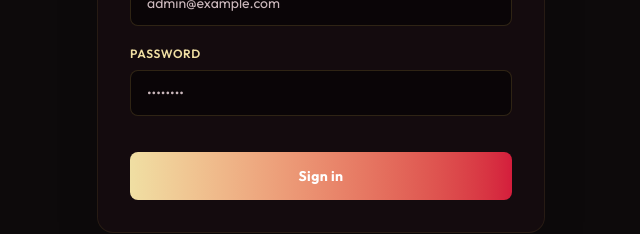
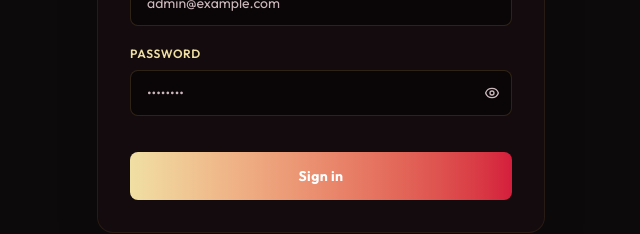
Before and after one commit to Iqbalhossen07/adity-dance, a Next.js app in the folder next-app/: page /admin/login in a window 1280 px wide. Shown: the part 410-644 px from the top of the page, without its empty margins (319-959 px from the left). Built offline with nearby package versions, Linux system fonts and the light colour scheme; no server answers; the database is empty.

Commit message:
feat(admin): add password visibility toggle to login and account settings pages

```diff
--- a/next-app/src/app/(admin)/admin/account-settings/AccountSettingsClient.tsx
+++ b/next-app/src/app/(admin)/admin/account-settings/AccountSettingsClient.tsx
@@ -7,6 +7,8 @@
 export default function AccountSettingsClient({ user }: { user: { name: string; email: string; image_path: string | null } | null }) {
   const [isMutating, setIsMutating] = useState(false);
   const [previewImage, setPreviewImage] = useState<string | null>(user?.image_path || null);
+  const [showPassword, setShowPassword] = useState(false);
+  const [showConfirmPassword, setShowConfirmPassword] = useState(false);
 
   const handleImageChange = (e: React.ChangeEvent<HTMLInputElement>) => {
     const file = e.target.files?.[0];
@@ -124,22 +126,58 @@
             <div className="flex flex-col gap-6">
               <div>
                 <label className="mb-2 block text-sm font-semibold tracking-wide text-ink-soft">New Password</label>
+                <div className="relative">
                   <input
                     id="password"
                     name="password"
-                  type="password"
-                  className="w-full rounded-lg border border-gold/20 bg-[#0d0a0b] px-4 py-3 text-white focus:border-[#cb5660] focus:outline-none focus:ring-1 focus:ring-[#cb5660]"
+                    type={showPassword ? "text" : "password"}
+                    className="w-full rounded-lg border border-gold/20 bg-[#0d0a0b] px-4 py-3 text-white focus:border-[#cb5660] focus:outline-none focus:ring-1 focus:ring-[#cb5660] pr-10"
                   />
+                  <button
+                    type="button"
+                    onClick={() => setShowPassword(!showPassword)}
+                    className="absolute right-3 top-1/2 -translate-y-1/2 text-ink-soft hover:text-white transition-colors"
+                  >
+                    {showPassword ? (
+                      <svg className="h-4 w-4" fill="none" viewBox="0 0 24 24" stroke="currentColor">
+                        <path strokeLinecap="round" strokeLinejoin="round" strokeWidth={2} d="M13.875 18.825A10.05 10.05 0 0112 19c-4.478 0-8.268-2.943-9.543-7a9.97 9.97 0 011.563-3.029m5.858.908a3 3 0 114.243 4.243M9.878 9.878l4.242 4.242M9.88 9.88l-3.29-3.29m7.532 7.532l3.29 3.29M3 3l3.59 3.59m0 0A9.953 9.953 0 0112 5c4.478 0 8.268 2.943 9.543 7a10.025 10.025 0 01-4.132 5.411m0 0L21 21" />
+                      </svg>
+                    ) : (
+                      <svg className="h-4 w-4" fill="none" viewBox="0 0 24 24" stroke="currentColor">
+                        <path strokeLinecap="round" strokeLinejoin="round" strokeWidth={2} d="M15 12a3 3 0 11-6 0 3 3 0 016 0z" />
+                        <path strokeLinecap="round" strokeLinejoin="round" strokeWidth={2} d="M2.458 12C3.732 7.943 7.523 5 12 5c4.478 0 8.268 2.943 9.542 7-1.274 4.057-5.064 7-9.542 7-4.477 0-8.268-2.943-9.542-7z" />
+                      </svg>
+                    )}
+                  </button>
+                </div>
               </div>
 
               <div>
                 <label className="mb-2 block text-sm font-semibold tracking-wide text-ink-soft">Confirm New Password</label>
+                <div className="relative">
                   <input
                     id="confirmPassword"
                     name="confirmPassword"
-                  type="password"
-                  className="w-full rounded-lg border border-gold/20 bg-[#0d0a0b] px-4 py-3 text-white focus:border-[#cb5660] focus:outline-none focus:ring-1 focus:ring-[#cb5660]"
+                    type={showConfirmPassword ? "text" : "password"}
+                    className="w-full rounded-lg border border-gold/20 bg-[#0d0a0b] px-4 py-3 text-white focus:border-[#cb5660] focus:outline-none focus:ring-1 focus:ring-[#cb5660] pr-10"
                   />
+                  <button
+                    type="button"
+                    onClick={() => setShowConfirmPassword(!showConfirmPassword)}
+                    className="absolute right-3 top-1/2 -translate-y-1/2 text-ink-soft hover:text-white transition-colors"
+                  >
+                    {showConfirmPassword ? (
+                      <svg className="h-4 w-4" fill="none" viewBox="0 0 24 24" stroke="currentColor">
+                        <path strokeLinecap="round" strokeLinejoin="round" strokeWidth={2} d="M13.875 18.825A10.05 10.05 0 0112 19c-4.478 0-8.268-2.943-9.543-7a9.97 9.97 0 011.563-3.029m5.858.908a3 3 0 114.243 4.243M9.878 9.878l4.242 4.242M9.88 9.88l-3.29-3.29m7.532 7.532l3.29 3.29M3 3l3.59 3.59m0 0A9.953 9.953 0 0112 5c4.478 0 8.268 2.943 9.543 7a10.025 10.025 0 01-4.132 5.411m0 0L21 21" />
+                      </svg>
+                    ) : (
+                      <svg className="h-4 w-4" fill="none" viewBox="0 0 24 24" stroke="currentColor">
+                        <path strokeLinecap="round" strokeLinejoin="round" strokeWidth={2} d="M15 12a3 3 0 11-6 0 3 3 0 016 0z" />
+                        <path strokeLinecap="round" strokeLinejoin="round" strokeWidth={2} d="M2.458 12C3.732 7.943 7.523 5 12 5c4.478 0 8.268 2.943 9.542 7-1.274 4.057-5.064 7-9.542 7-4.477 0-8.268-2.943-9.542-7z" />
+                      </svg>
+                    )}
+                  </button>
+                </div>
               </div>
             </div>
           </div>
--- a/next-app/src/app/(admin)/admin/login/page.tsx
+++ b/next-app/src/app/(admin)/admin/login/page.tsx
@@ -7,6 +7,7 @@
 
 export default function LoginPage() {
   const [isLoading, setIsLoading] = useState(false);
+  const [showPassword, setShowPassword] = useState(false);
   const router = useRouter();
 
   const handleSubmit = async (e: React.FormEvent<HTMLFormElement>) => {
@@ -55,13 +56,31 @@
 
           <div>
             <label className="block text-xs font-semibold uppercase tracking-wider text-gold-soft mb-2">Password</label>
-            <input
-              type="password"
-              name="password"
-              required
-              className="w-full rounded-lg border border-gold/20 bg-black/50 px-4 py-3 text-sm text-white placeholder-ink-soft focus:border-gold focus:outline-none focus:ring-1 focus:ring-gold transition-colors"
-              placeholder="••••••••"
-            />
+            <div className="relative">
+              <input
+                type={showPassword ? "text" : "password"}
+                name="password"
+                required
+                className="w-full rounded-lg border border-gold/20 bg-black/50 px-4 py-3 text-sm text-white placeholder-ink-soft focus:border-gold focus:outline-none focus:ring-1 focus:ring-gold transition-colors pr-10"
+                placeholder="••••••••"
+              />
+              <button
+                type="button"
+                onClick={() => setShowPassword(!showPassword)}
+                className="absolute right-3 top-1/2 -translate-y-1/2 text-ink-soft hover:text-white transition-colors"
+              >
+                {showPassword ? (
+                  <svg className="h-4 w-4" fill="none" viewBox="0 0 24 24" stroke="currentColor">
+                    <path strokeLinecap="round" strokeLinejoin="round" strokeWidth={2} d="M13.875 18.825A10.05 10.05 0 0112 19c-4.478 0-8.268-2.943-9.543-7a9.97 9.97 0 011.563-3.029m5.858.908a3 3 0 114.243 4.243M9.878 9.878l4.242 4.242M9.88 9.88l-3.29-3.29m7.532 7.532l3.29 3.29M3 3l3.59 3.59m0 0A9.953 9.953 0 0112 5c4.478 0 8.268 2.943 9.543 7a10.025 10.025 0 01-4.132 5.411m0 0L21 21" />
+                  </svg>
+                ) : (
+                  <svg className="h-4 w-4" fill="none" viewBox="0 0 24 24" stroke="currentColor">
+                    <path strokeLinecap="round" strokeLinejoin="round" strokeWidth={2} d="M15 12a3 3 0 11-6 0 3 3 0 016 0z" />
+                    <path strokeLinecap="round" strokeLinejoin="round" strokeWidth={2} d="M2.458 12C3.732 7.943 7.523 5 12 5c4.478 0 8.268 2.943 9.542 7-1.274 4.057-5.064 7-9.542 7-4.477 0-8.268-2.943-9.542-7z" />
+                  </svg>
+                )}
+              </button>
+            </div>
           </div>
 
           <button
```
Lines whose indentation alone changed are shown as unchanged.
